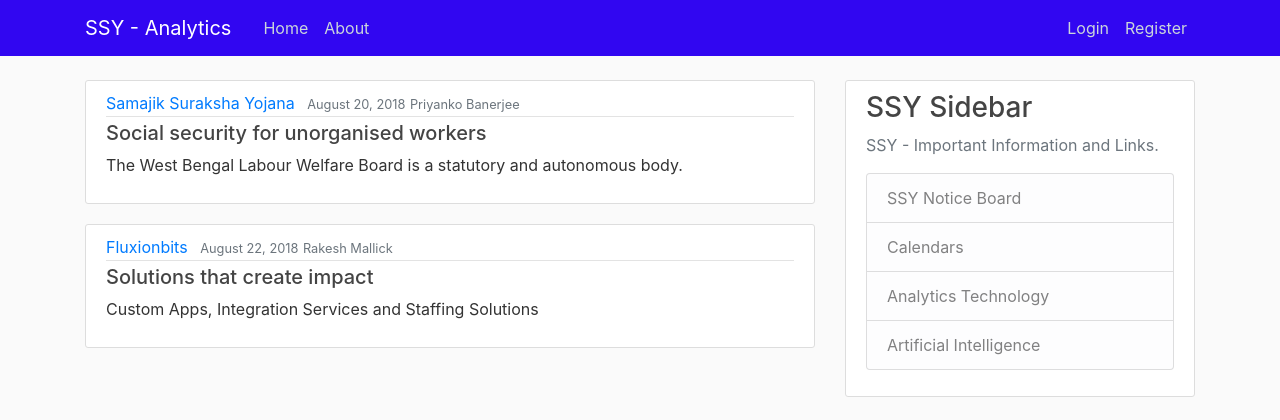
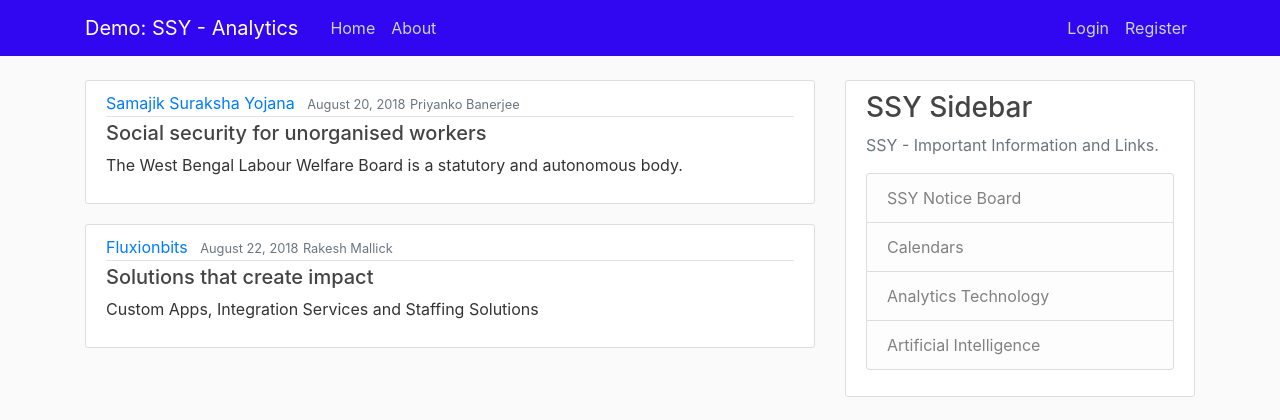
Before and after one commit to 1120anirban/Demo-SSY-Flask, a Flask app: page / in a window 1280 px wide. Shown: the top 420 px of the page. Run offline with Flask 2, Linux system fonts and the light colour scheme; some libraries are stand-ins or nearby versions.

Commit message:
Pipeline Commit, Demo word added to header

```diff
--- a/app/templates/layout.html
+++ b/app/templates/layout.html
@@ -11,16 +11,16 @@
         <link rel="stylesheet" type="text/css" href="{{ url_for('static', filename='main.css') }}">
 
         {% if title %}
-            <title>SSY Analytics - {{ title }}</title>
+            <title>Demo: SSY Analytics - {{ title }}</title>
         {% else %}
-            <title>SSY Analytics</title>
+            <title>Demo: SSY Analytics</title>
         {% endif %}
     </head>
     <body>
         <header class="site-header">
             <nav class="navbar navbar-expand-md navbar-dark bg-steel fixed-top">
                 <div class="container">
-                    <a class="navbar-brand mr-4" href="/">SSY - Analytics</a>
+                    <a class="navbar-brand mr-4" href="/">Demo: SSY - Analytics</a>
                     <button class="navbar-toggler" type="button" data-toggle="collapse" data-target="#navbarToggle" aria-controls="navbarToggle" aria-expanded="false" aria-label="Toggle navigation">
                         <span class="navbar-toggler-icon"></span>
                     </button>
--- a/app/templates/layoutdetails.html
+++ b/app/templates/layoutdetails.html
@@ -11,9 +11,9 @@
         <link rel="stylesheet" type="text/css" href="{{ url_for('static', filename='main.css') }}">
 
         {% if title %}
-            <title>SSY Analytics - {{ title }}</title>
+            <title>Demo: SSY Analytics - {{ title }}</title>
         {% else %}
-            <title>SSY Analytics</title>
+            <title>Demo: SSY Analytics</title>
         {% endif %}
         <style>
             .slidecontainer {
@@ -59,7 +59,7 @@
         <header class="site-header">
             <nav class="navbar navbar-expand-md navbar-dark bg-steel fixed-top">
                 <div class="container">
-                    <a class="navbar-brand mr-4" href="/">SSY - Analytics</a>
+                    <a class="navbar-brand mr-4" href="/">Demo: SSY - Analytics</a>
                     <button class="navbar-toggler" type="button" data-toggle="collapse" data-target="#navbarToggle" aria-controls="navbarToggle" aria-expanded="false" aria-label="Toggle navigation">
                         <span class="navbar-toggler-icon"></span>
                     </button>
--- a/test.txt
+++ /dev/null
@@ -1 +0,0 @@
-My commit #1 to test the AWS Code Pipeline.
```
